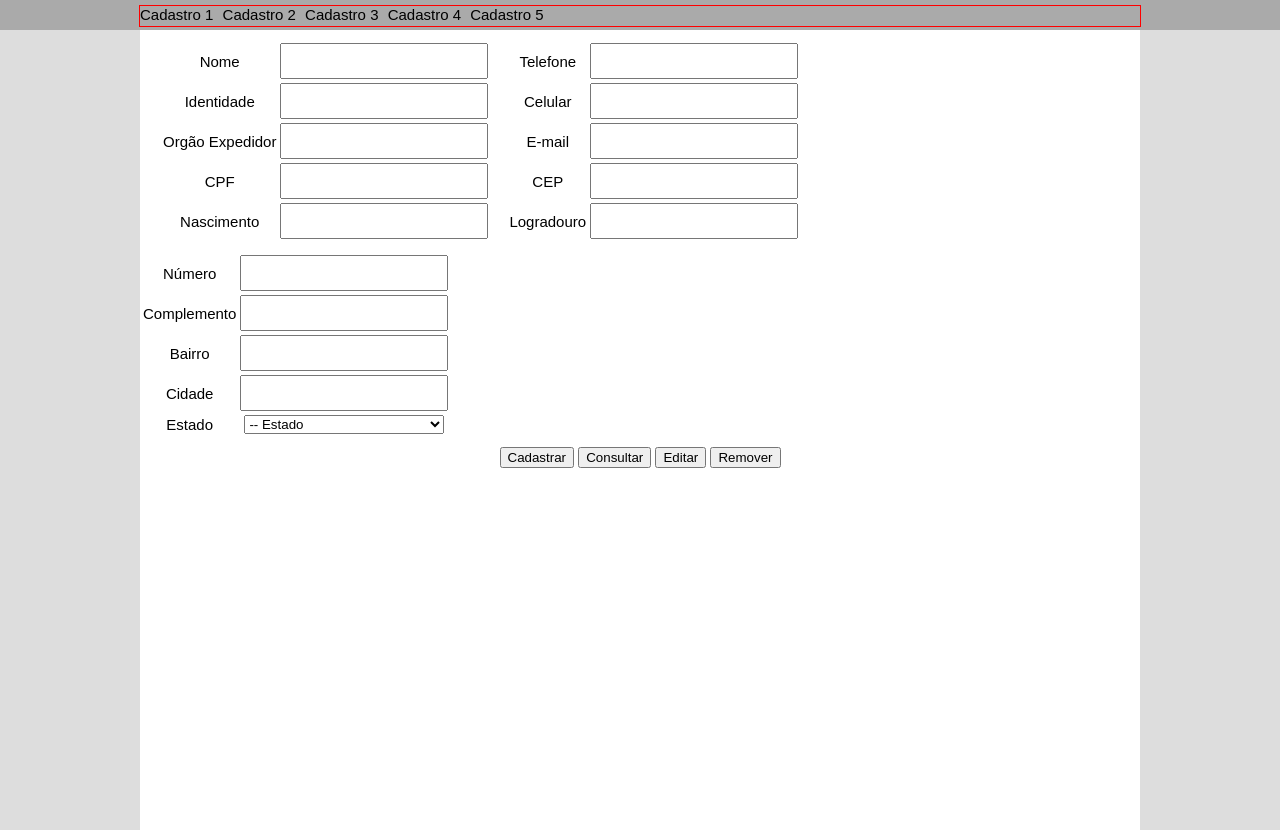
After one commit to nadoneves/SiGOS, a PHP site: page /template/balconista/cliente.php in a window 1280 px wide. The commit adds this page. Run offline with PHP 8.4, Linux system fonts and the light colour scheme.

Commit message:
scripts criados na biblioteca 03-03-12

```diff
--- /dev/null
+++ b/template/balconista/cliente.php
@@ -0,0 +1,145 @@
+<?php
+include_once("topo.php");
+?>
+<div id="column1">
+<table>
+	<tr>
+		<td>Nome</td>
+		<td>
+			<input type="text" name="nome" id="nome" />
+		</td>
+	</tr>
+	<tr>
+		<td>Identidade</td>
+		<td>
+			<input type="text" name="identidade" id="identidade" />
+		</td>
+	</tr>
+	<tr>
+		<td>Orgão Expedidor</td>
+		<td>
+			<input type="text" name="orgaoexpedidor" id="orgaoexpedidor" />
+		</td>
+	</tr>
+	<tr>
+		<td>CPF</td>
+		<td>
+			<input type="text" name="cpf" id="cpf" />
+		</td>
+	</tr>
+	<tr>
+		<td>Nascimento</td>
+		<td>
+			<input type="text" name="nascimento" id="nascimento" />
+		</td>
+	</tr>
+	</table>
+	</div>
+
+	<div id="column2">
+<table>
+	<tr>
+		<td>Telefone</td>
+		<td>
+			<input type="text" name="telefone" id="telefone" />
+		</td>
+	</tr>
+	<tr>
+		<td>Celular</td>
+		<td>
+			<input type="text" name="celular" id="celular" />
+		</td>
+	</tr>
+	<tr>
+		<td>E-mail</td>
+		<td>
+			<input type="text" name="email" id="email" />
+		</td>
+	</tr>
+	<tr>
+		<td>CEP</td>
+		<td>
+			<input type="text" name="cep" id="cep" />
+		</td>
+	</tr>
+	<tr>
+		<td>Logradouro</td>
+		<td>
+			<input type="text" name="logradouro" id="logradoure" />
+		</td>
+	</tr>
+	</table>
+</div>
+
+	<div id="column3">
+<table>
+	<tr>
+		<td>Número</td>
+		<td>
+			<input type="text" name="numero" id="numero" />
+		</td>
+	</tr>
+	<tr>
+		<td>Complemento</td>
+		<td>
+			<input type="text" name="complemento" id="complemento" />
+		</td>
+	</tr>
+	<tr>
+		<td>Bairro</td>
+		<td>
+			<input type="text" name="bairro" id="bairro" />
+		</td>
+	</tr>
+	<tr>
+		<td>Cidade</td>
+		<td>
+			<input type="text" name="cidade" id="cidade" />
+		</td>
+	</tr>
+	<tr>
+		<td>Estado</td>
+		<td>
+			<select name="uf" id="uf">
+				<option  value="" selected>-- Estado</option>
+			</select>
+		</td>
+	</tr>
+</table>
+</div>
+
+<div id="lineButton">
+	<input type="submit" id="cadastrar" value="Cadastrar" />
+	<input type="submit" id="consultar" value="Consultar" />
+	<input type="submit" id="editar" value="Editar" />
+	<input type="submit" id="remover" value="Remover" />
+</div>
+
+<div id="retorno"></div>
+
+<script>
+	$(document).ready( function(){
+
+		$("#cadastrar").click( function(){
+			var nome = $("#nome").val();
+
+			$.ajax({
+				type: "GET",
+				url: "ajax/novoCliente.php",
+				data: "nome="+nome,
+				beforeSend: function(){
+					$('#retorno').fadeIn(200);
+					$("#retorno").text('Carregando...');
+				},
+				success: function(html){
+	  					$('#retorno').html(html);
+	  			}
+	 		});
+		});
+
+	});
+</script>
+
+<?php
+include_once("rodape.php");
+?>
--- /dev/null
+++ b/template/balconista/css/estilo.css
@@ -0,0 +1,13 @@
+#column1{ margin-left: 20px;}
+#column1, #column2, #column3{
+	float: left;
+	margin-top: 10px;
+	margin-right: 15px;
+}
+#lineButton{
+	border: 0px solid red;
+	width: 1000px;
+	height: 30px;
+	float: left;
+	margin-top: 10px;
+}
--- a/template/balconista/css/menu.css
+++ b/template/balconista/css/menu.css
@@ -6,12 +6,12 @@
 	position: absolute;
 }
 #menu ul{
-	border: 0px solid red;
+	border: 1px solid red;
 	list-style: none;
-	margin: 5px;
+	margin: 5px auto;
 	padding: 0;
 	text-align: left;
-	width: 100%;
+	width: 1000px;
 	height: 20px;
 }
 #menu ul li{
--- a/template/balconista/rodape.php
+++ b/template/balconista/rodape.php
@@ -1,2 +1,3 @@
+	</div>
 	</body>
 </html>
--- a/template/balconista/topo.php
+++ b/template/balconista/topo.php
@@ -9,7 +9,10 @@ session_start();
     	<!-- Css -->
     	<link rel="stylesheet" type="text/css" href="../css/global.css" />
     	<link rel="stylesheet" type="text/css" href="css/menu.css" />
+        <link rel="stylesheet" type="text/css" href="css/estilo.css" />
     	<!-- Jquery -->
     	<script	type="text/javascript" src="../js/jquery.js"></script>
     </head>
     <body>
+    <?php include_once("menu.php"); ?>
+    <div id="central">
--- a/template/css/global.css
+++ b/template/css/global.css
@@ -4,4 +4,24 @@ body{
 	text-align: center;
 	background-color: #DDD;
 	font-family: Arial;
+	font-size: 15px;
 }
+#central{
+	background: #fff;
+	width: 1000px;
+	height: 800px;
+	margin: 0 auto;
+	position: relative;
+	top: 30px;
+}
+input[type=text]{
+	width: 200px;
+	height: 30px;
+	font-size: 17px;
+}
+select{
+	width: 200px;
+}
+#retorno{
+	display: none;
+}
```
Also changed, not shown: template/balconista/ajax/novoCliente.php (added, +7 -0 lines).
